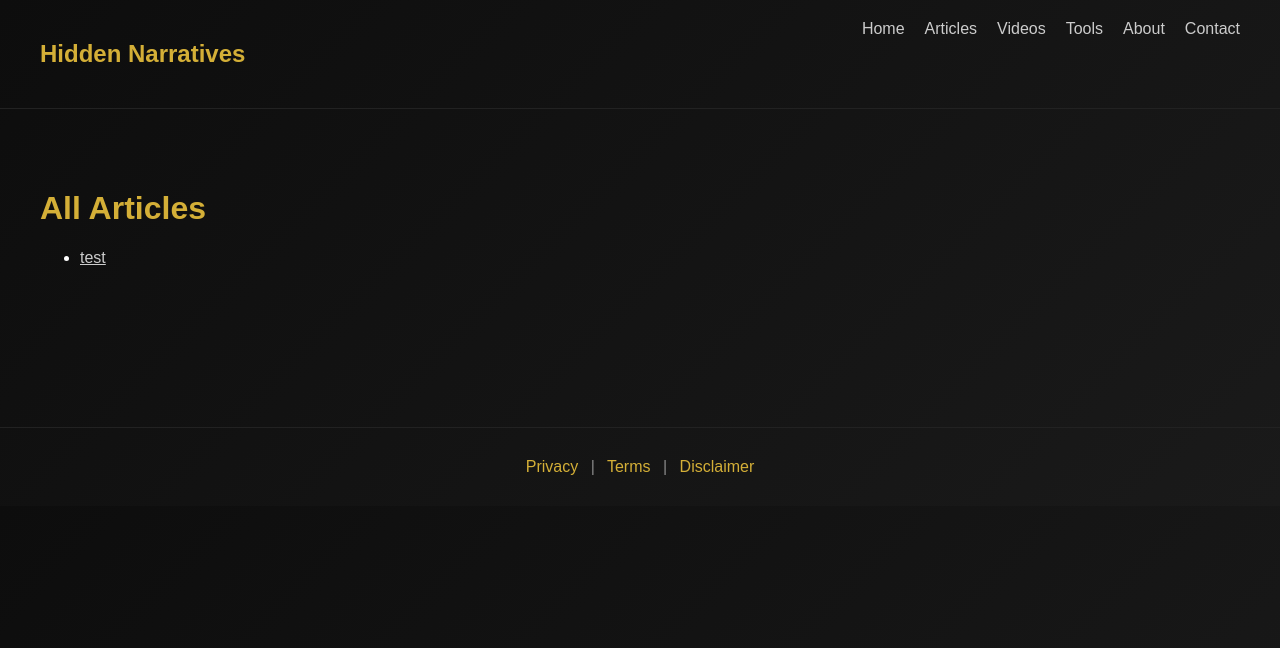
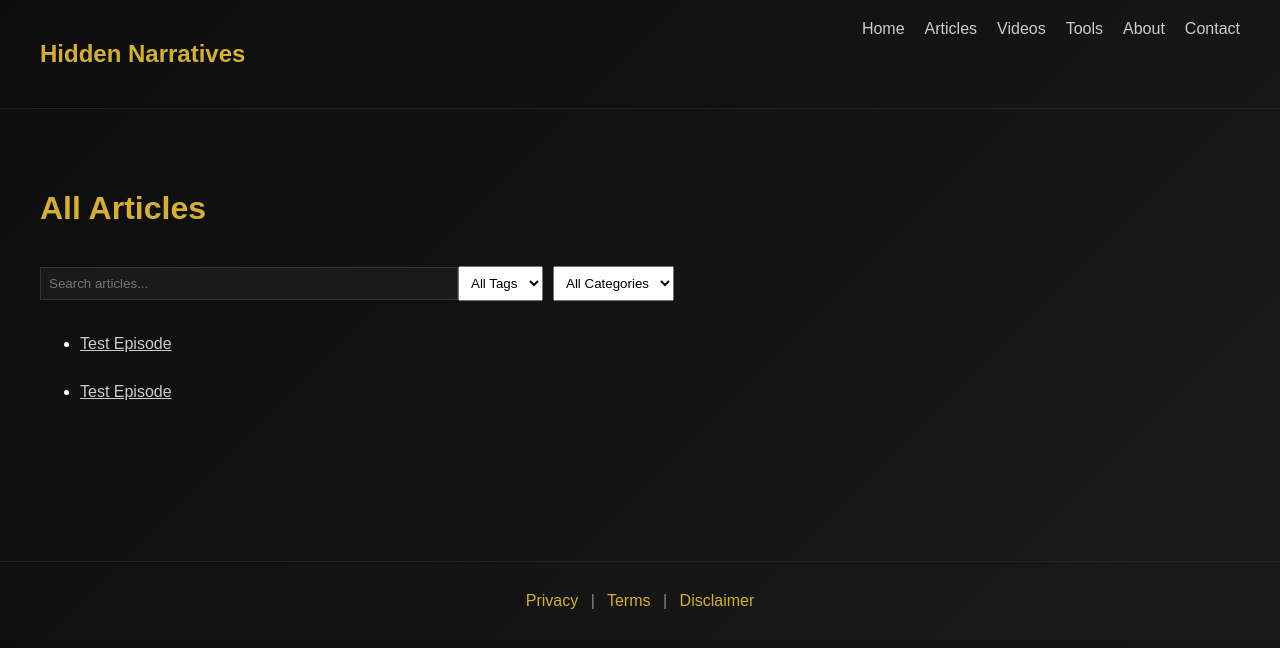
Before and after one commit to mohamedalaa7785-cpu/hidden-narratives, a Next.js app: page /episodes in a window 1280 px wide. Shown: the top 648 px of the page. Built offline with nearby package versions, Linux system fonts and the light colour scheme.

Commit message:
Update page.tsx

```diff
--- a/app/episodes/page.tsx
+++ b/app/episodes/page.tsx
@@ -1,36 +1,52 @@
 import fs from "fs"
 import path from "path"
+import matter from "gray-matter"
 import Link from "next/link"
+import SearchBar from "../components/SearchBar"
 import Pagination from "../components/Pagination"
 
 export default function Episodes({ searchParams }: any) {
-  const page = parseInt(searchParams?.page || "1")
-  const perPage = 5
-
   const dir = path.join(process.cwd(), "content/episodes")
   const files = fs.readdirSync(dir)
 
-  const totalPages = Math.ceil(files.length / perPage)
+  const articles = files.map(file => {
+    const slug = file.replace(".md", "")
+    const filePath = path.join(dir, file)
+    const md = fs.readFileSync(filePath, "utf8")
+    const { data } = matter(md)
+    return {
+      slug,
+      title: data.title,
+      tags: data.tags || [],
+      category: data.category || ""
+    }
+  })
+
+  // Pagination logic
+  const page = parseInt(searchParams?.page || "1")
+  const perPage = 7
   const start = (page - 1) * perPage
-  const paginated = files.slice(start, start + perPage)
+  const paginated = articles.slice(start, start + perPage)
+  const totalPages = Math.ceil(articles.length / perPage)
 
   return (
     <main style={{ padding: "60px 40px" }}>
       <h1 style={{ color: "#d4af37" }}>All Articles</h1>
 
+      {/* Search + Filters */}
+      <SearchBar articles={articles} />
+
       <ul>
-        {paginated.map(file => {
-          const slug = file.replace(".md", "")
-          return (
-            <li key={slug}>
-              <Link href={`/episodes/${slug}`} style={{ color: "#ccc" }}>
-                {slug.replace(/-/g, " ")}
-              </Link>
-            </li>
-          )
-        })}
+        {paginated.map(article => (
+          <li key={article.slug}>
+            <Link href={`/episodes/${article.slug}`} style={{ color: "#ccc" }}>
+              {article.title}
+            </Link>
+          </li>
+        ))}
       </ul>
 
+      {/* Pagination */}
       <Pagination currentPage={page} totalPages={totalPages} />
     </main>
   )
```
